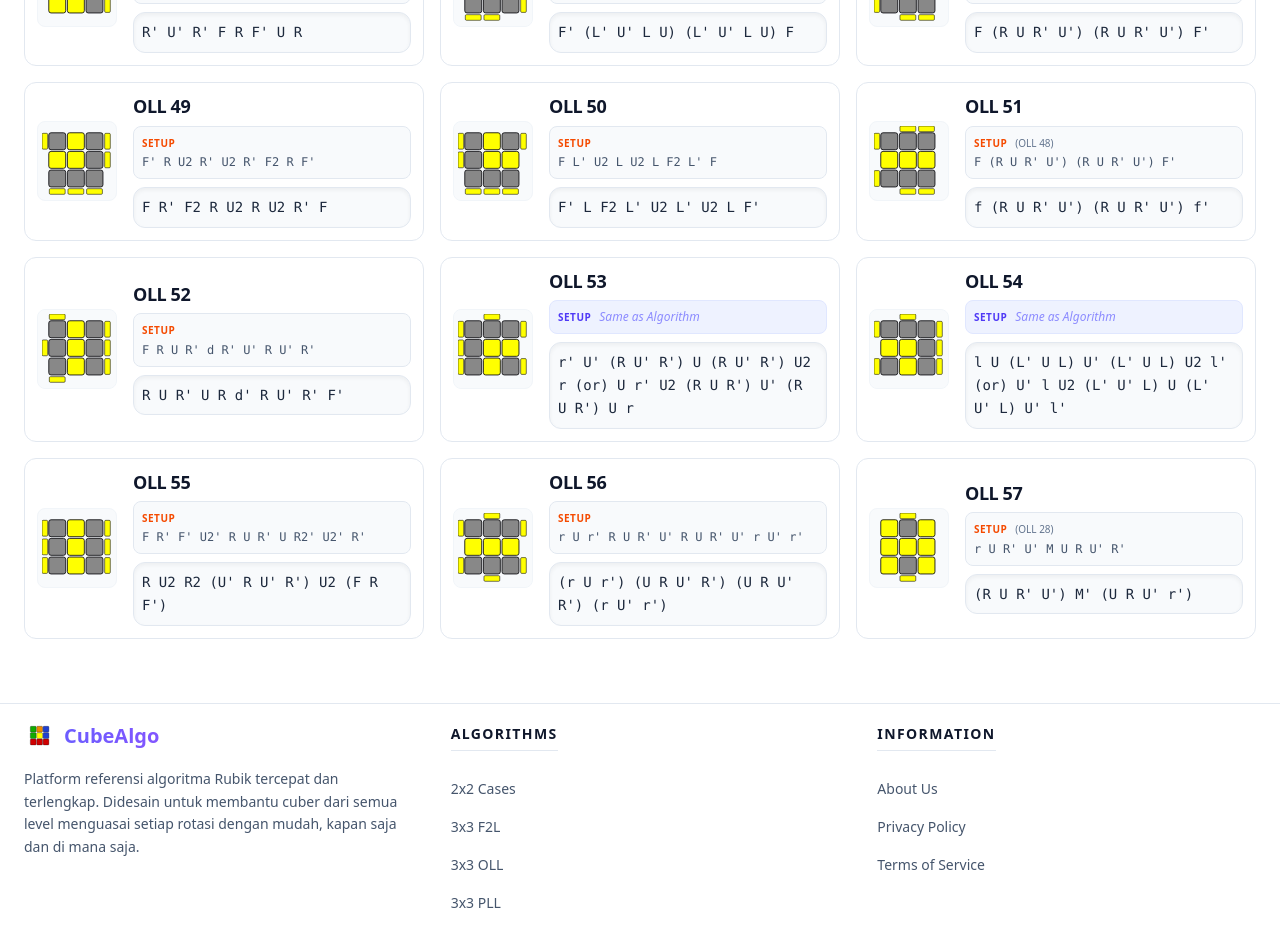
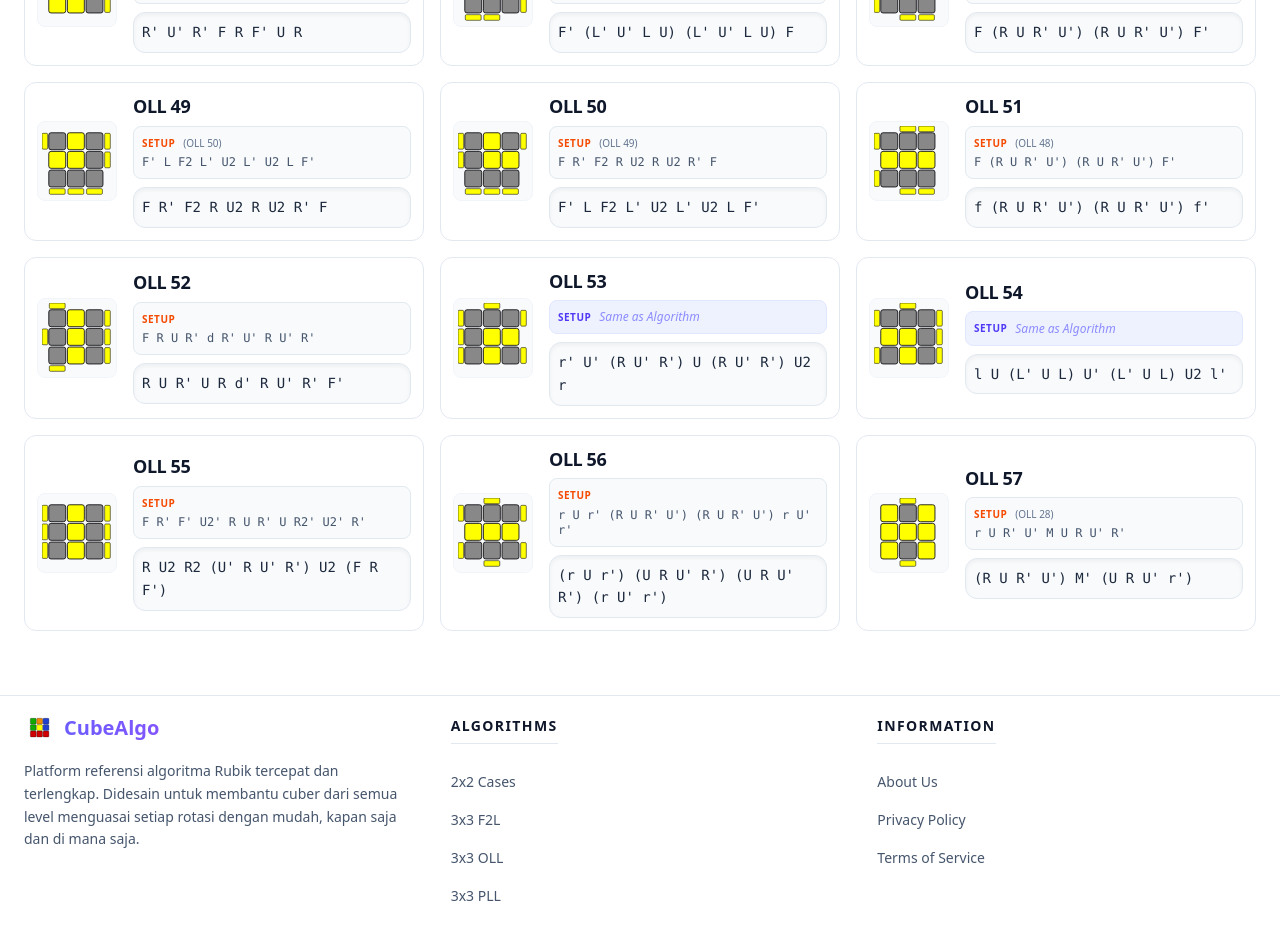
Before and after one commit to dwmaf/cubealgo, a Nuxt app: page /3x3-oll in a window 1280 px wide. Shown: the part 3460-4386 px from the top of the page. Built offline with nearby package versions, Linux system fonts and the light colour scheme.

Commit message:
change some oll algo

```diff
--- a/app/pages/3x3-oll.vue
+++ b/app/pages/3x3-oll.vue
@@ -106,14 +106,14 @@ const ollAlgorithms = [
     { id: 46, setup: "R' U' F R' F' R U R", algorithm: "R' U' R' F R F' U R" },
     { id: 47, setup: "f' (L' U' L U) (L' U' L U) f", algorithm: "F' (L' U' L U) (L' U' L U) F" },
     { id: 48, setup_name: "OLL 51", setup: "f (R U R' U') (R U R' U') f'", algorithm: "F (R U R' U') (R U R' U') F'" },
-    { id: 49, setup: "F' R U2 R' U2 R' F2 R F'", algorithm: "F R' F2 R U2 R U2 R' F" },
-    { id: 50, setup: "F L' U2 L U2 L F2 L' F", algorithm: "F' L F2 L' U2 L' U2 L F'" },
+    { id: 49, setup_name: "OLL 50", setup: "F' L F2 L' U2 L' U2 L F'", algorithm: "F R' F2 R U2 R U2 R' F" },
+    { id: 50, setup_name: "OLL 49", setup: "F R' F2 R U2 R U2 R' F", algorithm: "F' L F2 L' U2 L' U2 L F'" },
     { id: 51, setup_name: "OLL 48", setup: "F (R U R' U') (R U R' U') F'", algorithm: "f (R U R' U') (R U R' U') f'" },
     { id: 52, setup: "F R U R' d R' U' R U' R'", algorithm: "R U R' U R d' R U' R' F'" },
-    { id: 53, setup: "Same as Algo", algorithm: "r' U' (R U' R') U (R U' R') U2 r (or) U r' U2 (R U R') U' (R U R') U r" },
-    { id: 54, setup: "Same as Algo", algorithm: "l U (L' U L) U' (L' U L) U2 l' (or) U' l U2 (L' U' L) U (L' U' L) U' l'" },
+    { id: 53, setup: "Same as Algo", algorithm: "r' U' (R U' R') U (R U' R') U2 r" },
+    { id: 54, setup: "Same as Algo", algorithm: "l U (L' U L) U' (L' U L) U2 l'" },
     { id: 55, setup: "F R' F' U2' R U R' U R2' U2' R'", algorithm: "R U2 R2 (U' R U' R') U2 (F R F')" },
-    { id: 56, setup: "r U r' R U R' U' R U R' U' r U' r'", algorithm: "(r U r') (U R U' R') (U R U' R') (r U' r')" },
+    { id: 56, setup: "r U r' (R U R' U') (R U R' U') r U' r'", algorithm: "(r U r') (U R U' R') (U R U' R') (r U' r')" },
     { id: 57, setup_name: "OLL 28", setup: "r U R' U' M U R U' R'", algorithm: "(R U R' U') M' (U R U' r')" },
 ]
 const sortBy = ref('number')
```
